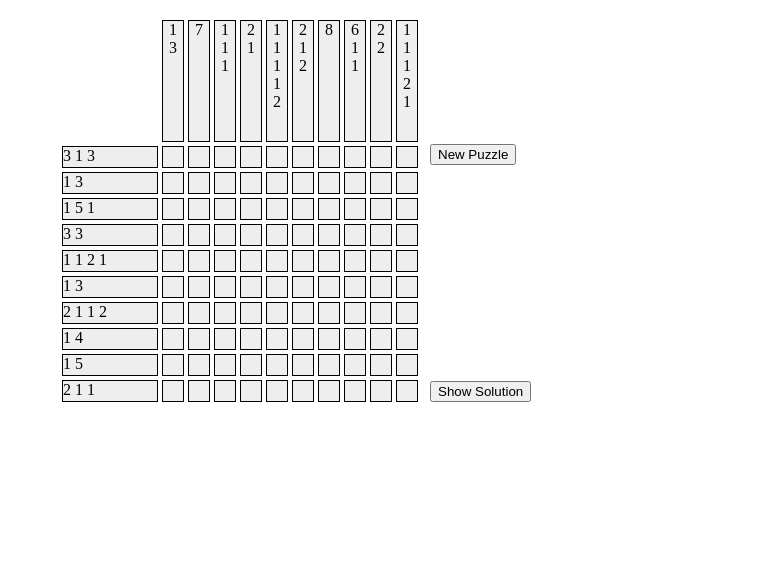
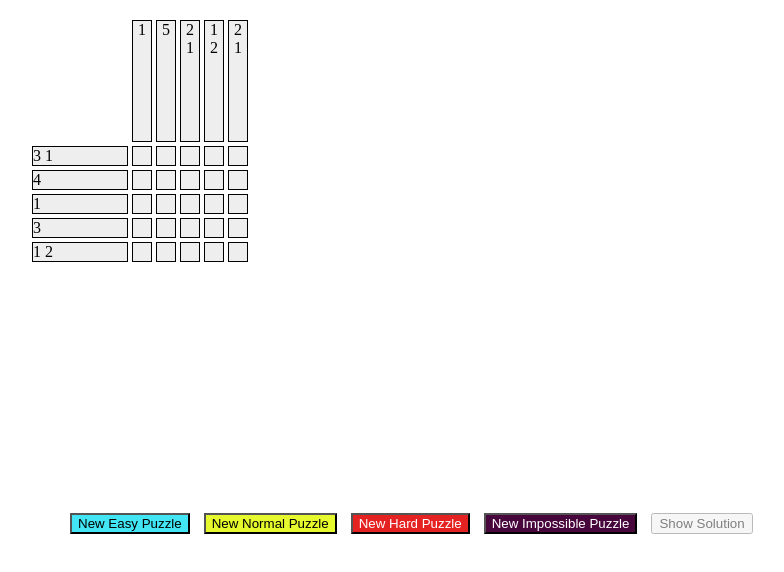
Before and after one commit to johnnyli4a4c/pixel-puzzle, a plain HTML site: page index.html in a window 1280 px wide. Shown: the part 48-620 px from the top of the page, without its empty margins (180-964 px from the left). Drawn offline with Linux system fonts and the light colour scheme.

Commit message:
Update UI a bit, added difficulty levels

```diff
--- a/index.html
+++ b/index.html
@@ -6,7 +6,8 @@
         }
         .container {
             margin: 0 auto;
-            width: 800px;
+            width: 860px;
+            height: 475px;
         }
         #board {
             float: left;
@@ -19,8 +20,8 @@
             float: left;
             background: #EEE;
             margin: 2px;
-            width: 20px;
-            height: 20px;
+            width: 18px;
+            height: 18px;
         }
         .hint-top {
             margin-left: 100px;
@@ -33,14 +34,14 @@
         .hint-cell-left {
             float: left;
             width: 94px;
-            height: 20px;
+            height: 18px;
             text-align: left;
         }
         .hint-cell-top {
             text-align: center;
             float: left;
             height: 120px;
-            width: 20px;
+            width: 18px;
         }
         .hint-left {
             float:left;
@@ -58,7 +59,8 @@
             background: #AAA;
         }
         #solution {
-            float: right;
+            float: left;
+            margin-left: 40px;
             display: none;
         }
         #solution.show {
@@ -70,11 +72,15 @@
         .deactivate {
             background: #AA0000;
         }
+        #controls {
+            margin: 20px auto;
+            width: 800px;
+        }
     </style>
 </head>
 <body>
     <h1>Pixel Puzzle - βeta</h1>
-    <div class="container">
+    <div class="container clearfix">
         <div id="hint-top" class="hint-top clearfix">
             <div class="hint-cell hint-cell-top">
                 1<br/>
@@ -102,23 +108,13 @@
             </div>
         </div>
         <div id="solution" class="solution"></div>
-        <button id="newPuzzle" style="margin-left:10px;" >New Puzzle</button>
-        <br/>
-        <br/>
-        <br/>
-        <br/>
-        <br/>
-        <br/>
-        <br/>
-        <br/>
-        <br/>
-        <br/>
-        <br/>
-        <br/>
-        <br/>
-        <button id="showSolution" style="margin-left:10px;" >Show Solution</button>
     </div>
-
+    <div id="controls">
+        <button class="newPuzzle" data-difficulty="5" style="margin-left:10px;background:#42e5f4" >New Easy Puzzle</button>
+        <button class="newPuzzle" data-difficulty="8" style="margin-left:10px;background:#e5f92c" >New Normal Puzzle</button>
+        <button class="newPuzzle" data-difficulty="10" style="margin-left:10px;background:#e52222;color:#FFF" >New Hard Puzzle</button>
+        <button class="newPuzzle" data-difficulty="15" style="margin-left:10px;background:#47073d;color:#FFF" >New Impossible Puzzle</button>
+        <button id="showSolution" style="margin-left:10px;opacity:0.5" >Show Solution</button>
     </div>
     <script>
         var PP = (function () {
@@ -126,6 +122,7 @@
             var topHintElement = document.getElementById('hint-top');
             var leftHintElement = document.getElementById('hint-left');
             var showSolutionButton = document.getElementById('showSolution');
+            var controls = document.getElementById('controls');
             var solution = document.getElementById('solution');
             var newPuzzleButton = document.getElementById('newPuzzle')
             var puzzle;
@@ -134,8 +131,8 @@
             var topHintsState;
             var leftHints;
             var leftHintsState;
-            var puzzleWidth = 10;
-            var puzzleHeight = 10;
+            var puzzleWidth = 5;
+            var puzzleHeight = 5;
 
             var checkWinCondition = function () {
                 return checkTopHints() && checkLeftHints();
@@ -284,7 +281,7 @@
                 for (var i=0; i < height; i++) {
                     puzzle.push(new Array());
                     for (var j=0; j < width; j++) {
-                        puzzle[i][j] = Math.random() > 0.5
+                        puzzle[i][j] = Math.random() > 0.4
                     }
                 }
                 return puzzle;
@@ -465,7 +462,9 @@
                     }
                 }
             }
-            var initializeGame = function () {
+            var initializeGame = function (width, height) {
+                puzzleWidth = width ? width : puzzleWidth;
+                puzzleHeight = height ? height : puzzleHeight;
                 puzzle = generatePuzzle(puzzleWidth,puzzleHeight);
                 // puzzle = [[true, true, true], [true, true, true], [true, true, true]];
                 // puzzle = [[false, false, false], [false, false, false], [false, false, true]];
@@ -490,8 +489,11 @@
                 updateLeftHintsState();
             }
             initializeGame();
-            newPuzzleButton.addEventListener('click', function (e) {
-                initializeGame();
+            controls.addEventListener('click', function (e) {
+                var difficulty;
+                if (!e.target.classList.contains('newPuzzle')) return;
+                difficulty = e.target.getAttribute('data-difficulty') ? e.target.getAttribute('data-difficulty') : 5
+                initializeGame(difficulty, difficulty);
             })
             showSolutionButton.addEventListener('click', function (e) {
                 solution.classList.toggle('show');
```
